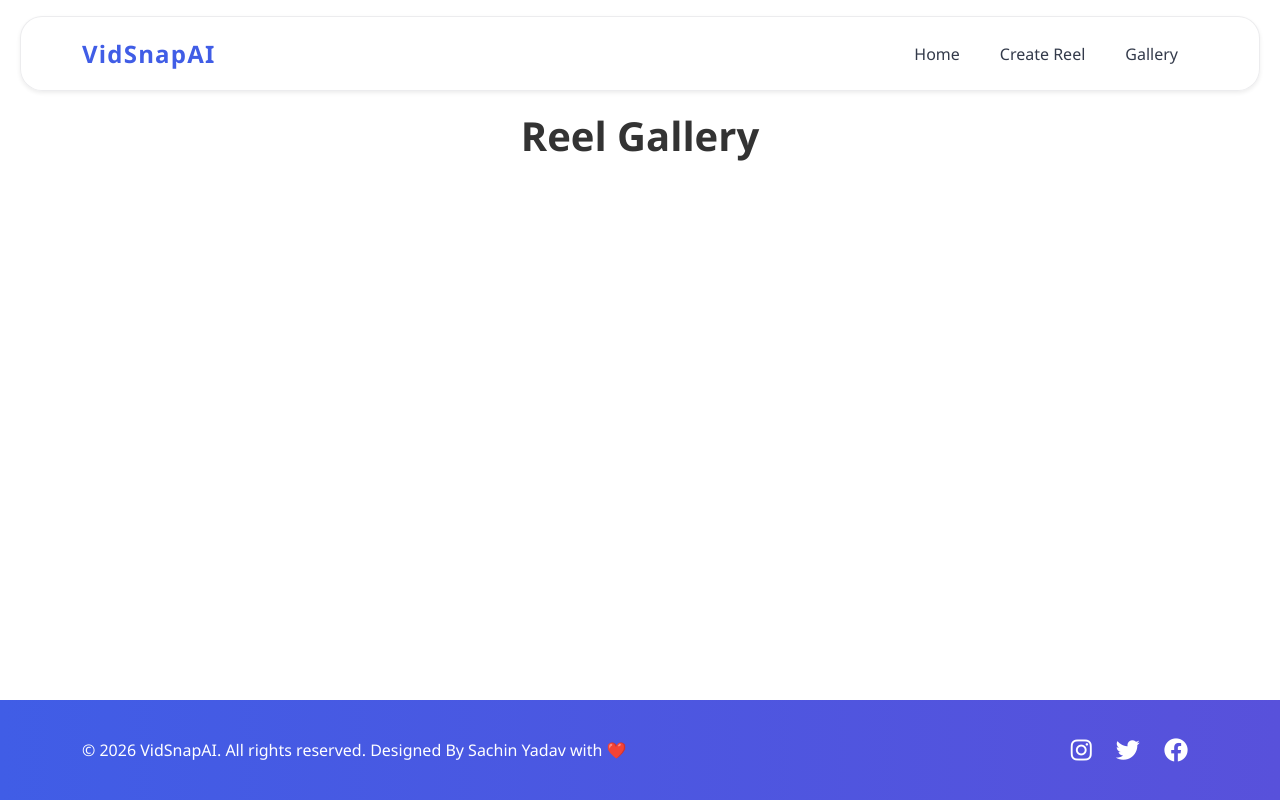
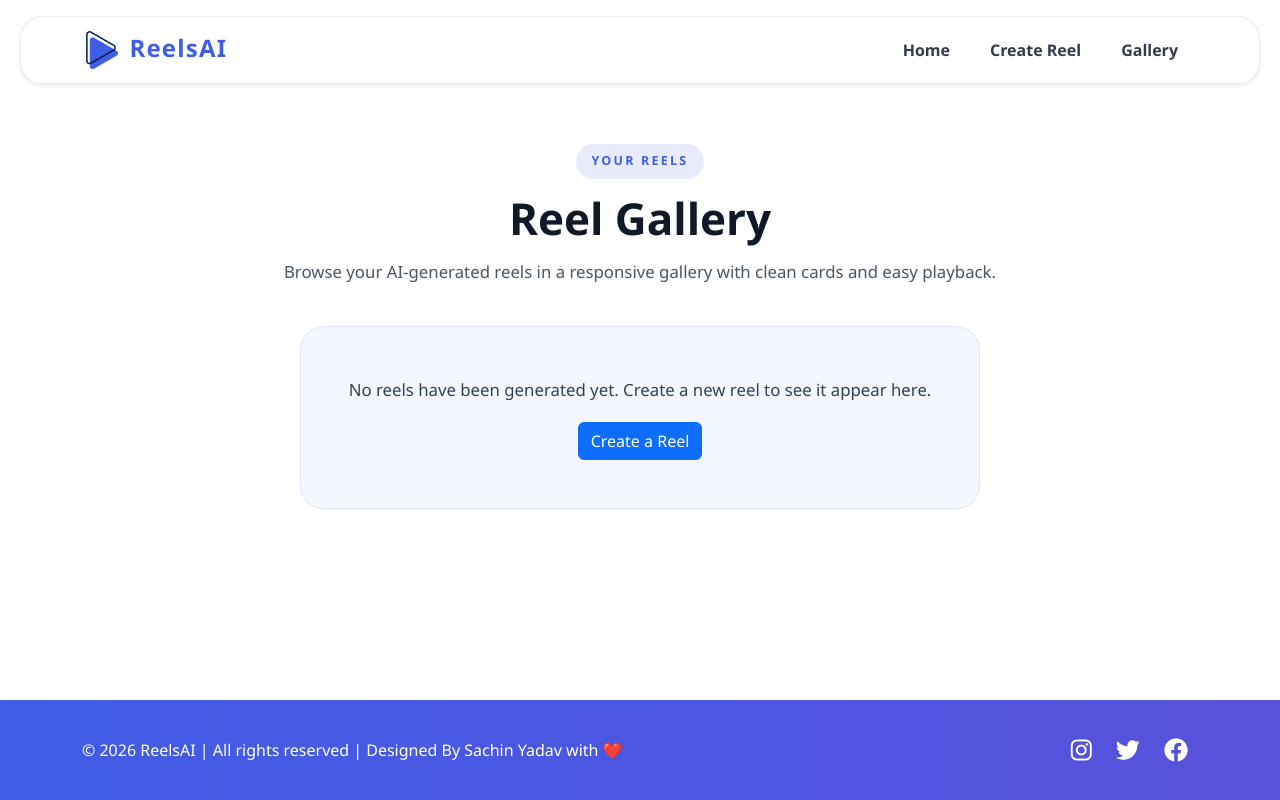
Before and after one commit to Sachinyadavdev/VidSnapAI, a Flask app: template templates/gallery.html in a window 1280 px wide. Run offline with Flask 3, Linux system fonts and the light colour scheme; the template is opened without the code that fills it, so the values that code supplies are empty.

Commit message:
Updated the UI things

```diff
--- a/main.py
+++ b/main.py
@@ -23,22 +23,29 @@ def create():
         rec_id = request.form.get("uuid")
         desc = request.form.get("text")
         input_files = []
-        for key, value in request.files.items():
-            print(key, value)
-            # Upload the file
-            file = request.files[key]
-            if file:
+
+        files = request.files.getlist('files')
+        if not files:
+            for key in request.files:
+                files.extend(request.files.getlist(key))
+
+        for file in files:
+            if file and file.filename:
                 filename = secure_filename(file.filename)
-                if(not(os.path.exists(os.path.join(app.config['UPLOAD_FOLDER'], rec_id)))):
-                    os.mkdir(os.path.join(app.config['UPLOAD_FOLDER'], rec_id))
-                file.save(os.path.join(app.config['UPLOAD_FOLDER'], rec_id,  filename))
-                input_files.append(file.filename)
+                upload_dir = os.path.join(app.config['UPLOAD_FOLDER'], rec_id)
+                if not os.path.exists(upload_dir):
+                    os.mkdir(upload_dir)
+                file.save(os.path.join(upload_dir, filename))
+                input_files.append(filename)
                 print(file.filename)
-            # Capture the description and save it to a file
-            with open(os.path.join(app.config['UPLOAD_FOLDER'], rec_id, "desc.txt"), "w") as f:
-                f.write(desc)
+
+        if not os.path.exists(os.path.join(app.config['UPLOAD_FOLDER'], rec_id)):
+            os.mkdir(os.path.join(app.config['UPLOAD_FOLDER'], rec_id))
+        with open(os.path.join(app.config['UPLOAD_FOLDER'], rec_id, "desc.txt"), "w") as f:
+            f.write(desc)
+
         for fl in input_files:
-            with open(os.path.join(app.config['UPLOAD_FOLDER'], rec_id,  "input.txt"), "a") as f:
+            with open(os.path.join(app.config['UPLOAD_FOLDER'], rec_id, "input.txt"), "a") as f:
                 f.write(f"file '{fl}'\nduration 1\n")
 
 
--- a/static/css/gallery.css
+++ b/static/css/gallery.css
@@ -1,105 +1,144 @@
 .gallery-container {
-    padding: 2rem 0;
+    padding: 4rem 0 6rem;
 }
 
-.gallery-grid video{
-    height: 777px;
+.gallery-header {
+    max-width: 880px;
+    margin: 0 auto 2.5rem;
 }
 
 .gallery-title {
     text-align: center;
-    margin-bottom: 2rem;
-    color: #333;
-    font-weight: 600;
+    margin-bottom: 1rem;
+    color: #111827;
+    font-weight: 800;
+    font-size: 2.75rem;
+    line-height: 1.05;
+}
+
+.gallery-subtitle {
+    margin: 0 auto 0.85rem;
+    max-width: 720px;
+    color: #4b5563;
+    font-size: 1.05rem;
+    line-height: 1.75;
+}
+
+.gallery-stats {
+    display: inline-flex;
+    align-items: center;
+    justify-content: center;
+    padding: 0.6rem 1rem;
+    background: rgba(64, 93, 230, 0.1);
+    color: #283593;
+    border-radius: 999px;
+    font-weight: 700;
+    letter-spacing: 0.02em;
 }
 
 .gallery-grid {
     display: grid;
     grid-template-columns: repeat(auto-fill, minmax(300px, 1fr));
-    gap: 2rem;
-    padding: 1rem;
+    gap: 1.75rem;
+    padding: 0 0.5rem;
 }
 
 .gallery-item {
-    transition: transform 0.3s ease;
+    background: white;
+    border-radius: 22px;
+    overflow: hidden;
+    box-shadow: 0 24px 60px rgba(15, 23, 42, 0.08);
+    transition: transform 0.3s ease, box-shadow 0.3s ease;
 }
 
 .gallery-item:hover {
-    transform: translateY(-5px);
+    transform: translateY(-6px);
+    box-shadow: 0 32px 80px rgba(15, 23, 42, 0.12);
 }
 
-.reel-card {
-    background: white;
-    border-radius: 12px;
-    overflow: hidden;
-    box-shadow: 0 4px 6px rgba(0, 0, 0, 0.1);
-}
-
-.reel-thumbnail {
-    position: relative;
+.reel-media video {
     width: 100%;
-    padding-top: 177.78%; /* 16:9 aspect ratio */
-    overflow: hidden;
-}
-
-.reel-thumbnail img {
-    position: absolute;
-    top: 0;
-    left: 0;
-    width: 100%;
-    height: 100%;
+    height: auto;
+    min-height: 240px;
+    max-height: 450px;
     object-fit: cover;
-}
-
-.play-overlay {
-    position: absolute;
-    top: 0;
-    left: 0;
-    width: 100%;
-    height: 100%;
-    background: rgba(0, 0, 0, 0.3);
-    display: flex;
-    align-items: center;
-    justify-content: center;
-    opacity: 0;
-    transition: opacity 0.3s ease;
-}
-
-.play-overlay i {
-    color: white;
-    font-size: 3rem;
-}
-
-.reel-thumbnail:hover .play-overlay {
-    opacity: 1;
+    display: block;
+    background: #000;
 }
 
 .reel-info {
-    padding: 1rem;
+    padding: 1.3rem 1.4rem 1.5rem;
 }
 
 .reel-info h3 {
     margin: 0;
-    font-size: 1.2rem;
-    color: #333;
+    font-size: 1.1rem;
+    color: #111827;
+    font-weight: 700;
+    word-break: break-word;
 }
 
 .reel-info p {
-    margin: 0.5rem 0 0;
-    color: #666;
-    font-size: 0.9rem;
+    margin: 0.75rem 0 0;
+    color: #525f7f;
+    font-size: 0.95rem;
+    line-height: 1.75;
 }
 
-/* Responsive adjustments */
+.empty-state {
+    text-align: center;
+    padding: 3rem 1.5rem;
+    background: #f5f7ff;
+    border-radius: 24px;
+    border: 1px solid rgba(64, 93, 230, 0.12);
+    margin: 2rem auto;
+    max-width: 680px;
+}
+
+.empty-state p {
+    margin: 0;
+    color: #334155;
+    font-size: 1.05rem;
+    line-height: 1.8;
+}
+
+.section-label {
+    display: inline-flex;
+    align-items: center;
+    justify-content: center;
+    padding: 0.5rem 1rem;
+    border-radius: 999px;
+    background: rgba(64, 93, 230, 0.12);
+    color: #405de6;
+    font-size: 0.78rem;
+    font-weight: 700;
+    letter-spacing: 0.18em;
+    text-transform: uppercase;
+    margin-bottom: 1rem;
+}
+
 @media (max-width: 768px) {
+    .gallery-title {
+        font-size: 2.25rem;
+    }
+
     .gallery-grid {
         grid-template-columns: repeat(auto-fill, minmax(250px, 1fr));
-        gap: 1rem;
+        gap: 1.25rem;
     }
 }
 
-@media (max-width: 480px) {
+@media (max-width: 576px) {
+    .gallery-container {
+        padding-top: 3rem;
+    }
+
     .gallery-grid {
         grid-template-columns: 1fr;
+        padding: 0;
+    }
+
+    .gallery-title {
+        font-size: 2rem;
     }
 }
--- a/static/css/style.css
+++ b/static/css/style.css
@@ -23,7 +23,7 @@ body {
     background: rgba(255, 255, 255, 0.80);
     backdrop-filter: blur(18px);
     border: 1px solid rgba(15, 23, 42, 0.08);
-    padding: 0.85rem 1.5rem;
+    padding: 0.5rem 1.5rem;
     transition: background 0.3s ease, box-shadow 0.3s ease, transform 0.25s ease;
 }
 
@@ -68,7 +68,7 @@ body {
     padding: 0.5rem 0.85rem;
     border-radius: 999px;
     transition: background 0.25s ease, color 0.25s ease, transform 0.25s ease;
-    font-weight: 500;
+    font-weight: 700;
 }
 
 .nav-link:hover,
--- a/templates/base.html
+++ b/templates/base.html
@@ -12,7 +12,7 @@
 <body>
     <nav class="navbar navbar-expand-lg sticky-top shadow-sm">
         <div class="container">
-            <a class="navbar-brand" href="/">VidSnapAI</a>
+            <a class="navbar-brand" href="/"><img src="../static/images/QuickReel_Logo-v2.png" alt="Logo" width="40px"> ReelsAI</a>
             <button class="navbar-toggler" type="button" data-bs-toggle="collapse" data-bs-target="#navbarNav" aria-controls="navbarNav" aria-expanded="false" aria-label="Toggle navigation">
                 <span class="navbar-toggler-icon"></span>
             </button>
@@ -40,10 +40,10 @@
         <div class="container">
             <div class="footer-content">
                 <div class="copyright">
-                    © 2026 VidSnapAI. All rights reserved. Designed By Sachin Yadav with ❤️
+                    © 2026 ReelsAI | All rights reserved | Designed By Sachin Yadav with ❤️
                 </div>
                 <div class="social-links">
-                    <a href="https://instagram.com/codewithharry" target="_blank"><i class="fab fa-instagram"></i></a>
+                    <a href="https://instagram.com/sachin_yaduvansh" target="_blank"><i class="fab fa-instagram"></i></a>
                     <a href="#"><i class="fab fa-twitter"></i></a>
                     <a href="#"><i class="fab fa-facebook"></i></a>
                 </div>
--- a/templates/gallery.html
+++ b/templates/gallery.html
@@ -8,12 +8,34 @@
 
 {% block content %}
 <div class="container gallery-container" style="margin-top: 5rem;">
-    <h1 class="gallery-title">Reel Gallery</h1>
-    <div class="gallery-grid">
-        {% for reel in reels %}
-            <video src="/static/reels/{{reel}}" controls></video>
-        {% endfor %}
+    <div class="gallery-header text-center">
+        <span class="section-label">Your Reels</span>
+        <h1 class="gallery-title">Reel Gallery</h1>
+        <p class="gallery-subtitle">Browse your AI-generated reels in a responsive gallery with clean cards and easy playback.</p>
+        {% if reels|length %}
+            <div class="gallery-stats">{{ reels|length }} reel{{ 's' if reels|length != 1 else '' }} available</div>
+        {% endif %}
+    </div>
 
-    </div>
+    {% if reels %}
+        <div class="gallery-grid">
+            {% for reel in reels %}
+                <article class="gallery-item reel-card">
+                    <div class="reel-media">
+                        <video src="/static/reels/{{ reel }}" controls preload="metadata"></video>
+                    </div>
+                    <div class="reel-info">
+                        <h3>{{ reel }}</h3>
+
+                    </div>
+                </article>
+            {% endfor %}
+        </div>
+    {% else %}
+        <div class="empty-state">
+            <p>No reels have been generated yet. Create a new reel to see it appear here.</p>
+            <a href="/create" class="btn btn-primary mt-3">Create a Reel</a>
+        </div>
+    {% endif %}
 </div>
 {% endblock %}
```
Also changed, not shown: static/css/create.css (+30 -0 lines), templates/create.html (+38 -18 lines), static/images/QuickReel_Logo-v2.png (added), 1 other file.
